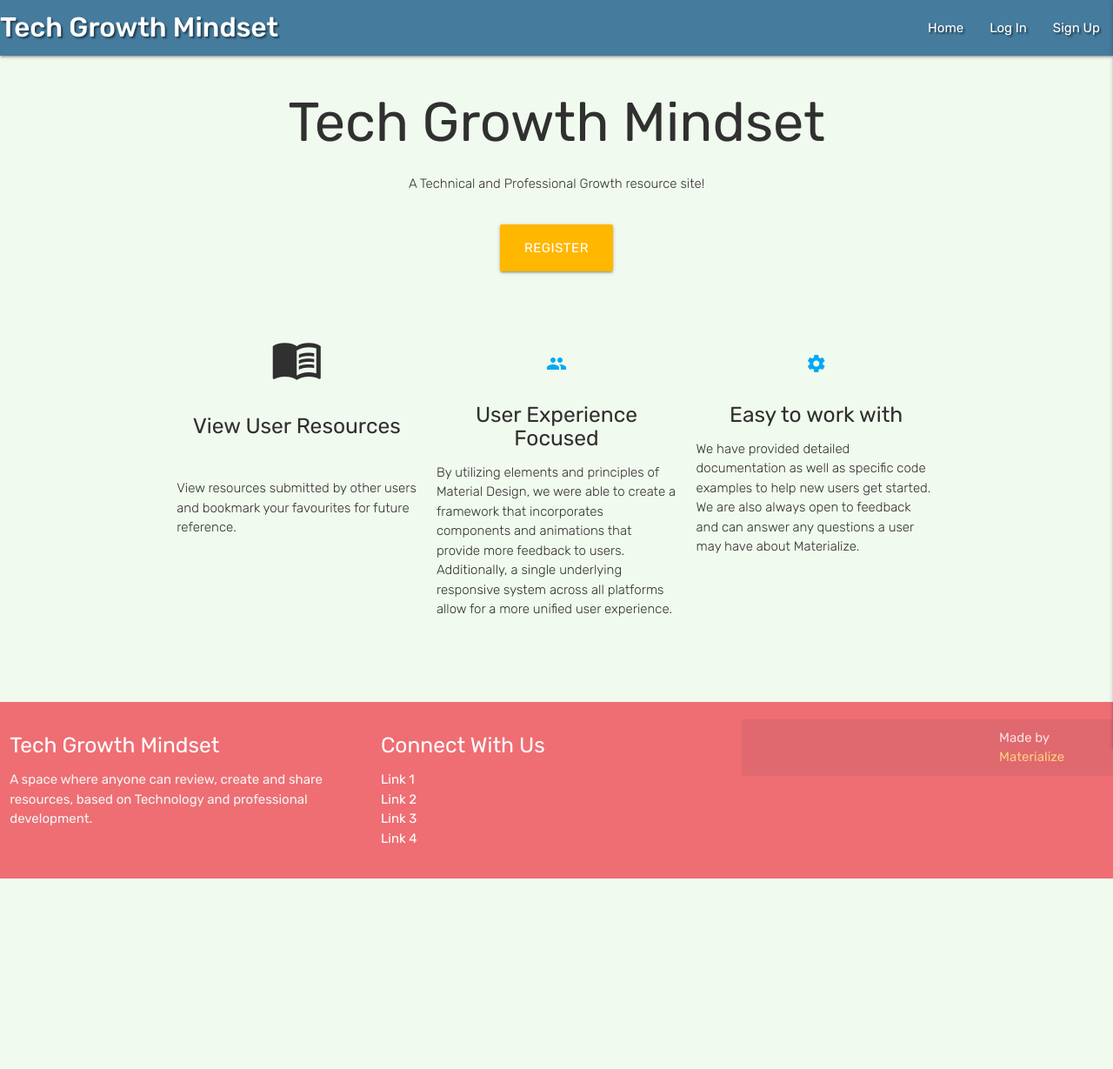
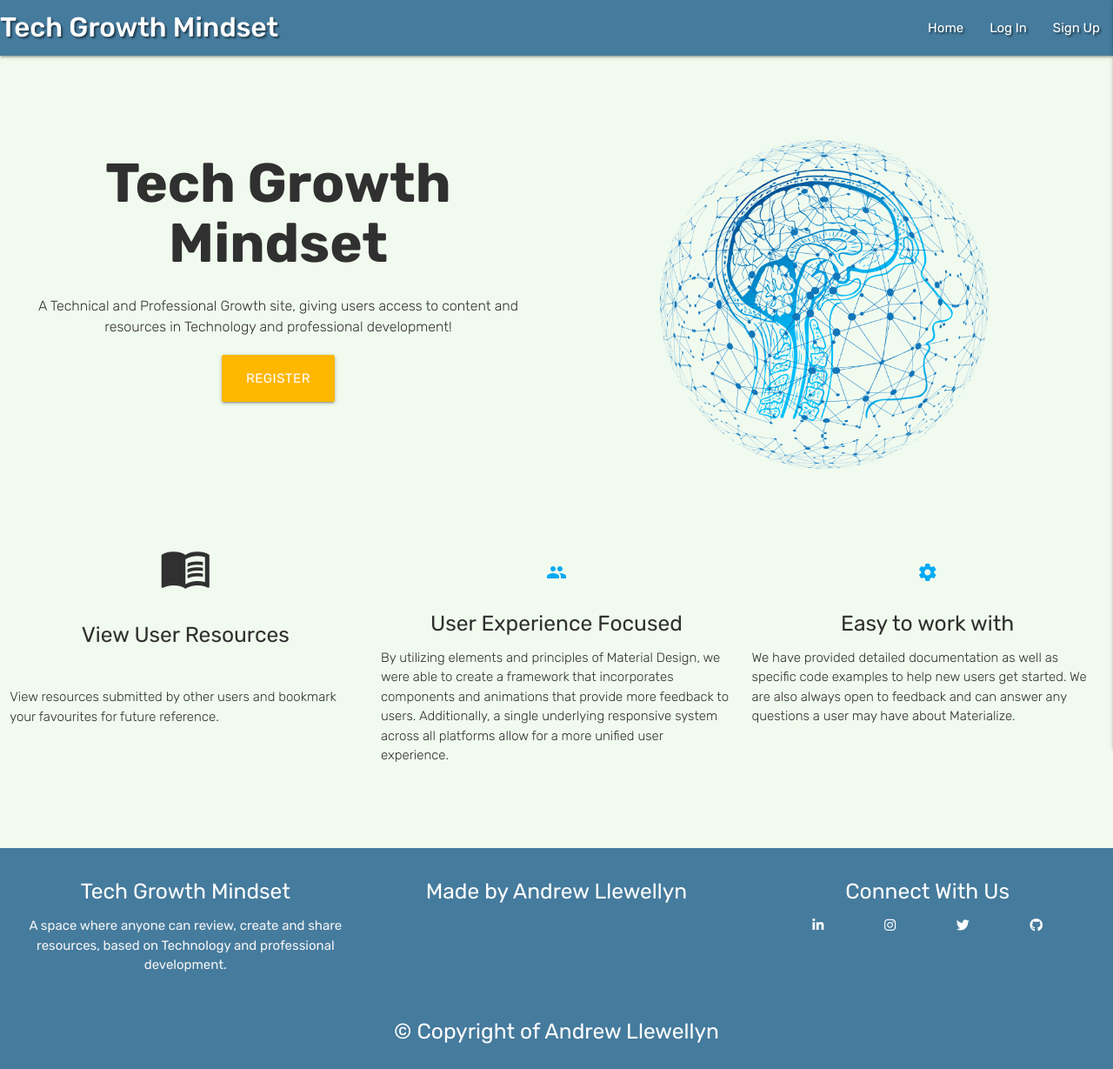
Before and after one commit to andywales83/tech_growth_mindset, a Flask app: page / in a window 1280 px wide. Shown: the whole page at 87% size. Before the commit the page ends 1010 px from the top, so only its background shows below. Run offline with Flask 2, Linux system fonts and the light colour scheme; some libraries are stand-ins or nearby versions.

Commit message:
Add fontawesome link and add styling to Footer

```diff
--- a/static/css/style.css
+++ b/static/css/style.css
@@ -50,6 +50,36 @@ main {
 
 /* ---------- Home Page Styling ---------- */
 
+.container {
+    width: 100%
+}
+
+/* landing image and text */
+
+.landing {
+    margin-top: 70px;
+}
+
+.landing-text h1 {
+    font-weight: 700;
+}
+
+.landing-text p {
+    font-size: 16px;
+    margin-bottom: 20px;
+}
+
+/* @media only screen and (max-width: 600px){} */
+
+/* ---------- Footer Stylings ---------- */
+.page-footer {
+    background-color: var(--mid-blue);
+}
+
+ul {
+    display: flex;
+    justify-content: space-evenly;
+}
 
 /* ---------- Button Stylings ---------- */
 .btn {
--- a/templates/base.html
+++ b/templates/base.html
@@ -6,13 +6,17 @@
     <meta http-equiv="X-UA-Compatible" content="IE=edge">
     <meta name="viewport" content="width=device-width, initial-scale=1.0">
 
+    <!-- Fontawesome Icons -->
+    <link rel="stylesheet" href="https://cdnjs.cloudflare.com/ajax/libs/font-awesome/6.0.0-beta3/css/all.min.css"
+    integrity="sha512-Fo3rlrZj/k7ujTnHg4CGR2D7kSs0v4LLanw2qksYuRlEzO+tcaEPQogQ0KaoGN26/zrn20ImR1DfuLWnOo7aBA=="
+    crossorigin="anonymous" referrerpolicy="no-referrer" />
+
     <!-- Google Fonts -->
     <link rel="preconnect" href="https://fonts.googleapis.com">
     <link rel="preconnect" href="https://fonts.gstatic.com" crossorigin>
     <link
         href="https://fonts.googleapis.com/css2?family=Rubik:ital,wght@0,300;0,400;0,500;0,600;0,700;0,800;1,400&display=swap"
         rel="stylesheet">
-
 
     <!-- Compiled and minified CSS -->
     <link rel="stylesheet" type="text/css"
@@ -90,24 +94,34 @@
 
     <footer class="page-footer">
         <div class="row">
-            <div class="col s12 l4">
-                <h5 class="white-text">Tech Growth Mindset</h5>
-                <p class="grey-text text-lighten-4">A space where anyone can review, create and share resources, based on Technology and professional development.</p>
+            <div class="title">
+                <div class="col s12 m12 l4 center">
+                    <h5 class="white-text">Tech Growth Mindset</h5>
+                    <p class="grey-text text-lighten-4">A space where anyone can review, create and share resources, based on Technology and professional development.</p>
+                </div>
+            </div>
+            <div>
+                <div class="col s12 m12 l4 center">
+                    <h5>Made by Andrew Llewellyn</h5>
+                    <img class="footer-img" src="" alt="">
+                </div>
             </div>
             <div class="social-links">
-                <div class="col s12 l4">
+                <div class="col s12 m12 l4 center">
                     <h5 class="white-text">Connect With Us</h5>
                     <ul>
-                        <li><a class="white-text" href="#!">Link 1</a></li>
-                        <li><a class="white-text" href="#!">Link 2</a></li>
-                        <li><a class="white-text" href="#!">Link 3</a></li>
-                        <li><a class="white-text" href="#!">Link 4</a></li>
+                        <li><a target="_blank" class="white-text" href="https://www.linkedin.com/in/andrew-llewellyn-2021"><i class="fab fa-linkedin-in"></i></a></li>
+                        <li><a target="_blank" class="white-text" href="https://www.instagram.com/"><i class="fab fa-instagram"></i></a></li>
+                        <li><a target="_blank" class="white-text" href="https://twitter.com/?lang=en"><i class="fab fa-twitter"></i></a></li>
+                        <li><a target="_blank" class="white-text" href="https://github.com/andywales83"><i class="fab fa-github"></i></a></li>
                     </ul>
                 </div>
             </div>
-            <div class="footer-copyright">
-                <div class="col s12 l4">
-                    Made by <a class="orange-text text-lighten-3" href="http://materializecss.com">Materialize</a>
+        </div>
+        <div class="row">
+            <div class="copyright">
+                <div class="col s12 center-align">
+                    <h5>&copy Copyright of Andrew Llewellyn</h5>
                 </div>
             </div>
         </div>
--- a/templates/index.html
+++ b/templates/index.html
@@ -2,16 +2,21 @@
 {% extends "base.html" %}
 {% block content %}
 
-    <div class="landing">
+  <div class="landing valign-wrapper">
         <div class="row">
           <!-- landing text -->
-            <div class="col s12 m12 l12 xl12 center">
-                <h1 class="header">Tech Growth Mindset</h1>
-                <p class="light">A Technical and Professional Growth resource site!</p>
+            <div class="landing-text">
+                <div class="col s12 m12 l6 xl6 center">
+                    <h1 class="header">Tech Growth Mindset</h1>
+                    <p class="light">A Technical and Professional Growth site, giving users access to content and resources in Technology and professional development!</p>
+                    <a href="{{ url_for('register') }}" class="btn btn-large waves-effect waves-light">Register</a>
+                </div>
             </div>
-        </div>
-        <div class="row center">
-            <a href="{{ url_for('register') }}" class="btn btn-large waves-effect waves-light">Register</a>
+            <div class="landing-img">
+                <div class="col s12 m12 l6 xl6 center">
+                    <img src="../static/images/artificial-intelligence.png" alt="" class="responsive-img">
+                </div>
+            </div>
         </div>
     </div>
 
```
Also changed, not shown: static/images/artificial-intelligence.png (added).
